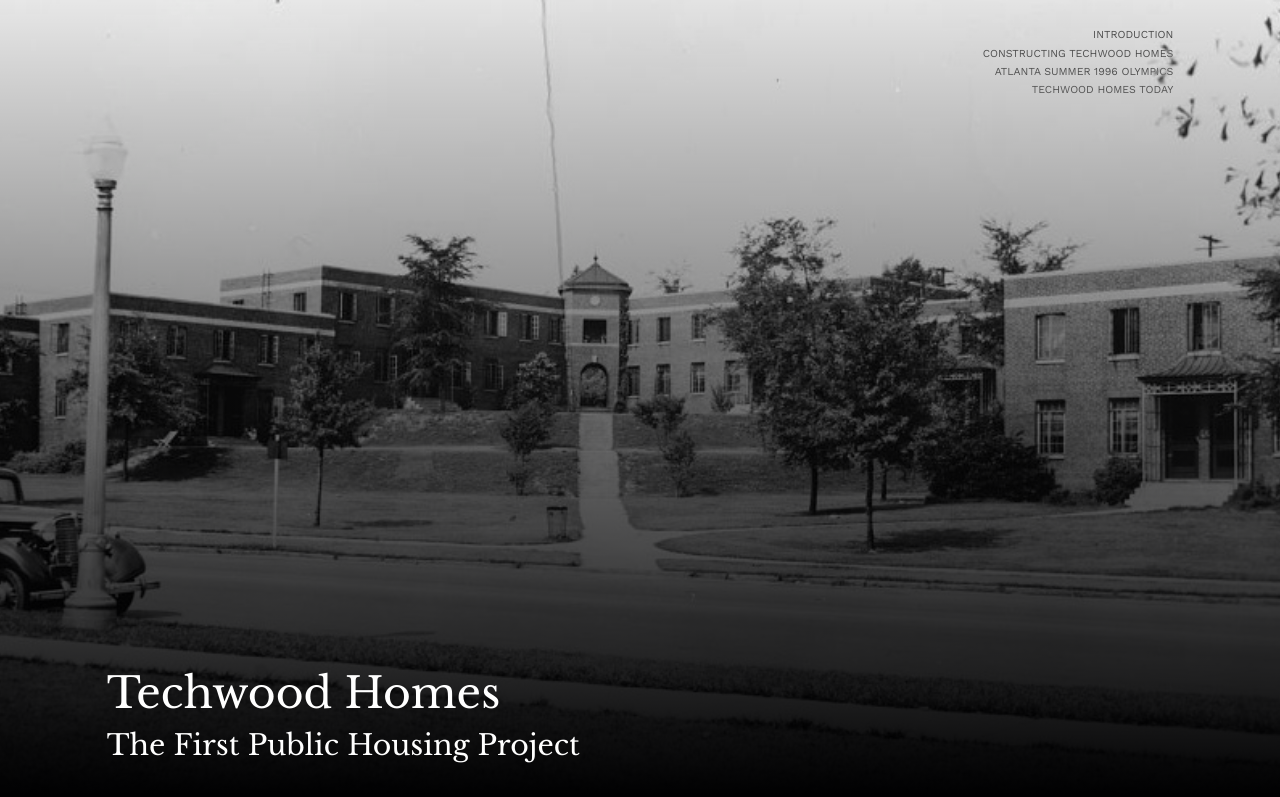
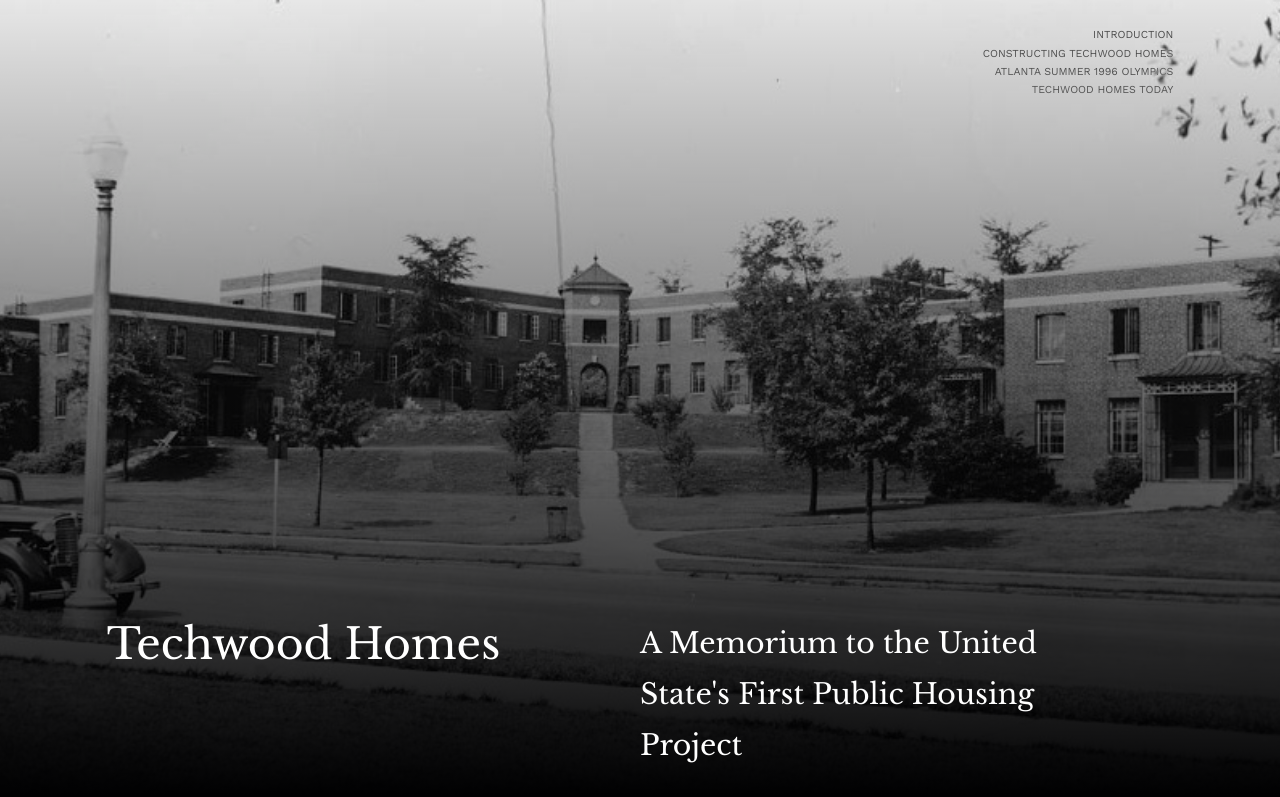
Before and after one commit to jasonxuyang/techwood-homes, a website built with Parcel: page src/index.html in a window 1280 px wide. Shown: the top 797 px of the page. Built offline with nearby package versions, Linux system fonts and the light colour scheme.

Commit message:
format hero

```diff
--- a/src/index.html
+++ b/src/index.html
@@ -24,7 +24,7 @@
   <body>
     <div id="nav">
       <p class="overline">
-        <a onclick="scrollToTop()">Introduction</a>
+        <a onclick="scrollTsoTop()">Introduction</a>
       </p>
       <p class="overline">
         <a onclick="scrollToSection1()">Constructing Techwood Homes</a>
@@ -46,7 +46,7 @@
         <div class="overlay parallax" data-parallax="0.6"></div>
         <div class="content">
           <h2>Techwood Homes</h2>
-          <h3>The First Public Housing Project</h3>
+          <h3>A Memorium to the United State's First Public Housing Project</h3>
         </div>
       </section>
       <section id="section_1">
--- a/src/styles.scss
+++ b/src/styles.scss
@@ -168,12 +168,19 @@ section#section_hero {
     background-image: linear-gradient(180deg, rgba(0, 0, 0, 0), rgba(0, 0, 1));
   }
 
-  h1 {
-    margin-bottom: $m6;
+  h2 {
+    width: column-width(4);
+  }
+
+  h3 {
+    margin-left: column-width(1);
+    width: column-width(4);
   }
 
   div.content {
     position: absolute;
+    display: flex;
+    flex-direction: row;
     left: column-width(1);
     bottom: view-width(32);
   }
```
Also changed, not shown: src/index.js (+0 -18 lines).
